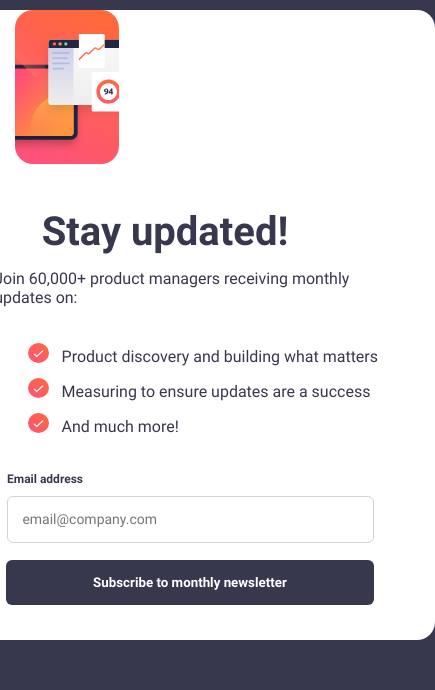
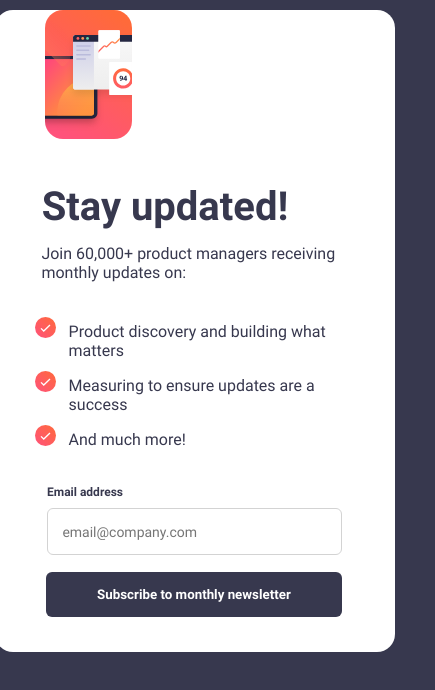
Before and after one commit to atorrez007/newsLetter, a React (Create React App) app: page / in a window 390 px wide. Shown: the top 690 px of the page, 435 px wide, since content can reach past the window. Built offline with nearby package versions, Linux system fonts and the light colour scheme.

Commit message:
fixing mobile issues

```diff
--- a/src/components/SignUp.tsx
+++ b/src/components/SignUp.tsx
@@ -5,7 +5,7 @@ import "./SignUpStyles.css";
 import { ChangeEvent, useState } from "react";
 import SuccessMessage from "./SuccessMessage";
 
-export interface User {
+interface User {
   emailAddress: string;
 }
 
@@ -107,7 +107,9 @@ const SignUp = () => {
         </div>
       ) : (
         <SuccessMessage
-          emailAddress={address?.emailAddress}
+          emailAddress={
+            address ? address.emailAddress : "unknown email address"
+          }
           handleComponentChild={handleComponentChange}
         />
       )}
--- a/src/components/SignUpStyles.css
+++ b/src/components/SignUpStyles.css
@@ -176,7 +176,7 @@
     flex-direction: column-reverse;
     justify-content: flex-start;
     height: auto;
-    width: 30em;
+    width: 25em;
     background-color: white;
     margin-top: 0.1em;
     border-radius: 18px;
@@ -205,7 +205,7 @@
   }
 
   .left-sided-paragraph {
-    margin-left: 0.1em;
+    margin-left: 1.5em;
     font-family: RobotoRegular;
     word-break: none;
     width: 90%;
--- a/src/components/SuccessMessage.tsx
+++ b/src/components/SuccessMessage.tsx
@@ -3,7 +3,7 @@ import "./SuccessMessageStyles.css";
 import iconSuccess from "../assets/images/icon-success.svg";
 
 interface Props {
-  emailAddress: string | undefined;
+  emailAddress: string;
   handleComponentChild: () => void;
 }
 
@@ -19,7 +19,7 @@ const SuccessMessage = ({ emailAddress, handleComponentChild }: Props) => {
         </div>
         <div className="description-content">
           <p>
-            A confirmation has been sent to <strong>{emailAddress}.</strong>
+            A confirmation has been sent to <strong>{emailAddress}. </strong>
             Please open it and click the button inside to confirm your
             subscription.
           </p>
```
